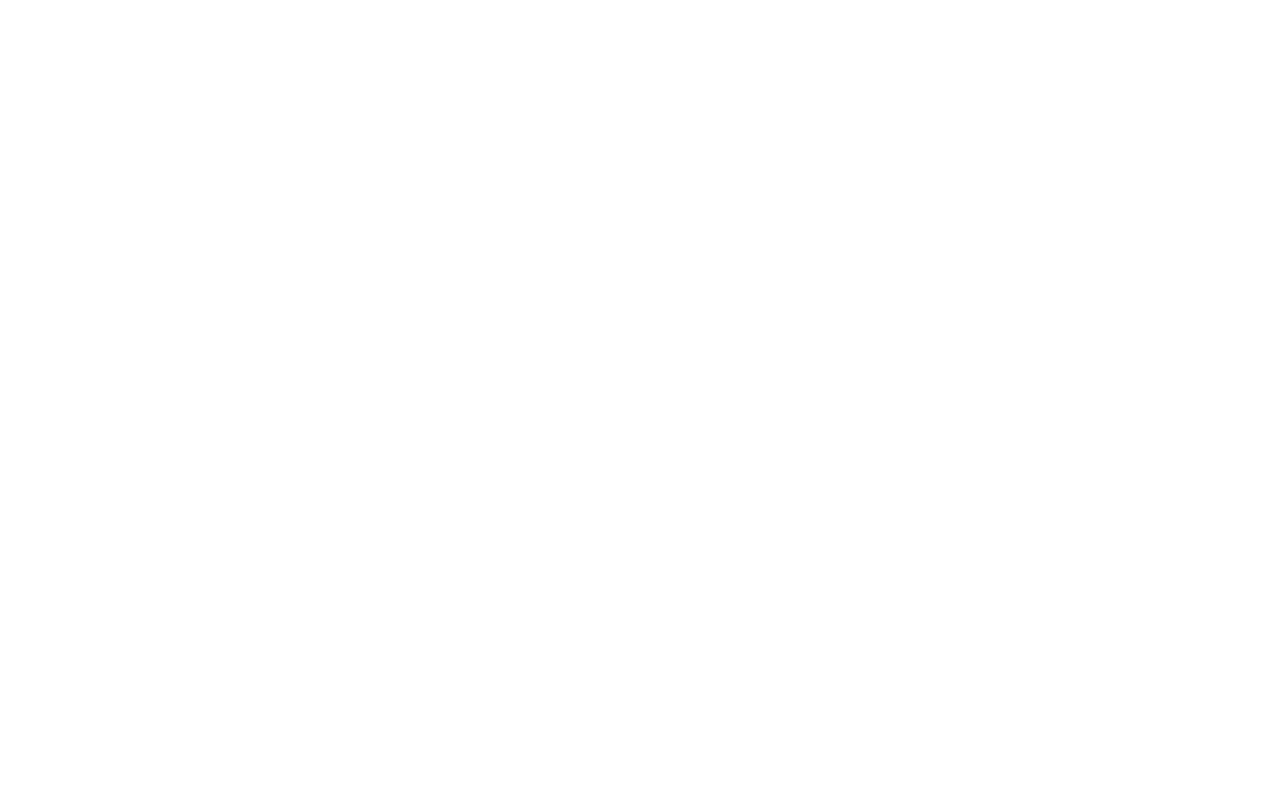
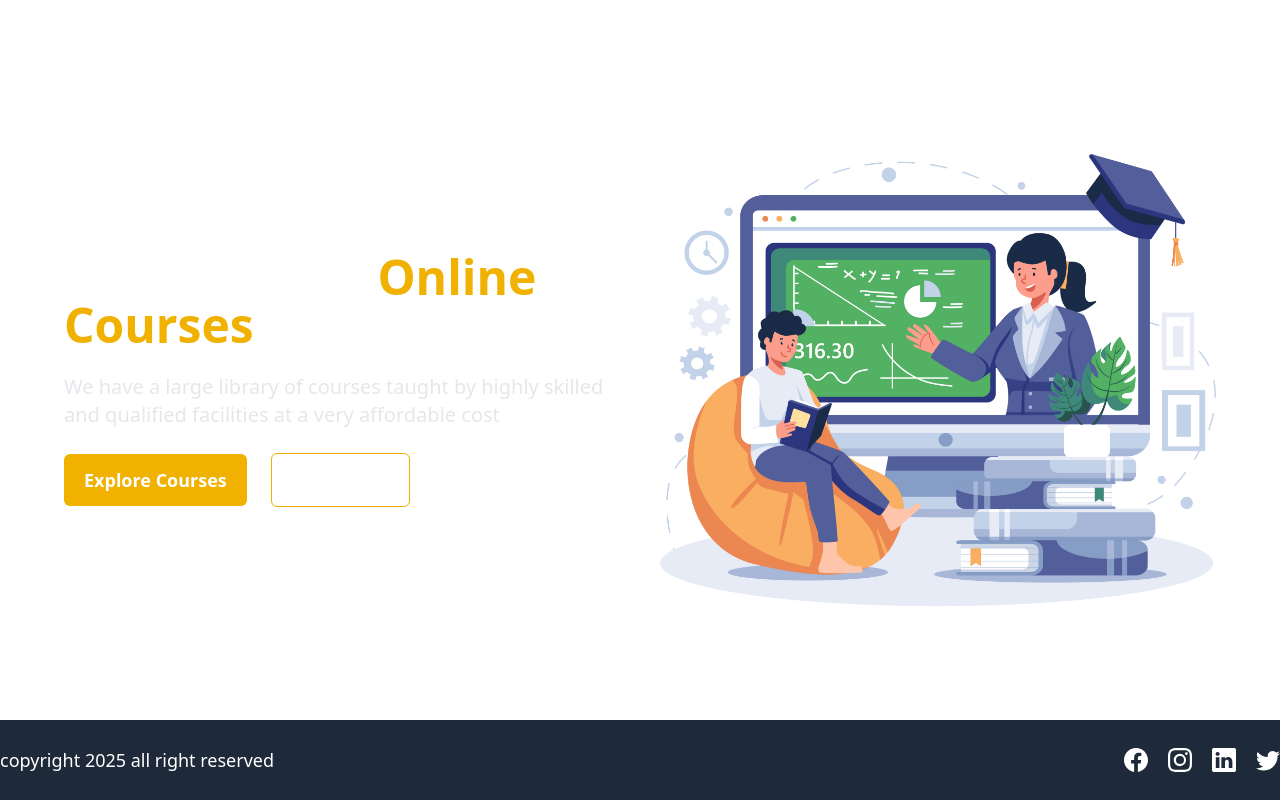
Before and after one commit to IsamirMalik/Projects, a React (Vite) app in the folder lms-frontend/: page / in a window 1280 px wide. Built offline with nearby package versions, Linux system fonts and the light colour scheme.

Commit message:
added basic layout and integrated to homepage

```diff
--- a/lms-frontend/src/App.jsx
+++ b/lms-frontend/src/App.jsx
@@ -1,13 +1,14 @@
 import React from "react";
 import "./App.css";
 import { Routes, Route } from "react-router-dom";
+import HomePage from "./Pages/HomePage";
 
 function App() {
   return (
     <>
-      {/* <Routes> */}
-
-      {/* </Routes> */}
+      <Routes>
+        <Route path="/" element={<HomePage />}></Route>
+      </Routes>
     </>
   );
 }
--- /dev/null
+++ b/lms-frontend/src/Components/HomeLayout.jsx
@@ -0,0 +1,66 @@
+import React from "react";
+import { Link } from "react-router-dom";
+import { FiMenu } from "react-icons/fi";
+import { AiFillCloseCircle } from "react-icons/ai";
+import Footer from "./Footer";
+
+function HomeLayout({ children }) {
+  function changeWidth() {
+    const drawerSide = document.getElementsByClassName("drawer-side");
+    // console.log(drawerSide);
+    drawerSide[0].style.width = "auto";
+  }
+
+  function hideDrawer() {
+    const element = document.getElementsByClassName("drawer-toggle");
+    element[0].checked = false;
+
+    const drawerSide = document.getElementsByClassName("drawer-side");
+    console.log(drawerSide);
+    drawerSide[0].style.width = 0;
+
+  }
+
+  return (
+    <div>
+      <div className="drawer absolute left-0 z-50 w-fit">
+        <input className="drawer-toggle" id="my-drawer" type="checkbox" />
+        <div className="drawer-content">
+          <label htmlFor="my-drawer" className="cursor-pointer relative">
+            <FiMenu
+              onClick={changeWidth}
+              size={"32px"}
+              className="font-bold text-white m-4"
+            />
+          </label>
+        </div>
+        <div className="drawer-side w-0">
+          <label htmlFor="my-drawer" className="drawer-overlay"></label>
+          <ul className="menu p-4 w-48 sm:w-80 bg-base-200 text-base-content relative">
+            <li className="w-fit absolute right-2 z-50">
+              <button onClick={hideDrawer}>
+                <AiFillCloseCircle size={"24px"} />
+              </button>
+            </li>
+            <li>
+              <Link to="/">Home</Link>
+            </li>
+            <li>
+              <Link to="/course">All Courses</Link>
+            </li>
+            <li>
+              <Link to="/contact">Contact</Link>
+            </li>
+            <li>
+              <Link to="/aboutus">AAbout us</Link>
+            </li>
+          </ul>
+        </div>
+      </div>
+      {children}
+      <Footer />
+    </div>
+  );
+}
+
+export default HomeLayout;
--- /dev/null
+++ b/lms-frontend/src/Pages/HomePage.jsx
@@ -0,0 +1,44 @@
+import HomeLayout from "../Components/HomeLayout";
+import { Link } from "react-router-dom";
+import homePageMainImage from "../assets/images/homePageMainImage.png";
+import React from "react";
+
+
+function HomePage(){
+
+  return (
+    <HomeLayout>
+      <div className="pt-10 text-white flex items-center justify-center gap-10 mx-16 h-[90vh]">
+        <div className="w-1/2 space-y-6">
+          <h1 className="text-5xl font-semibold">
+          Find out best
+            <span className="text-yellow-500 font-bold">
+              Online Courses
+            </span>
+          </h1>
+          <p className="text-xl text-gray-200">
+            We have a large library of courses taught by highly skilled and qualified facilities at a very affordable cost
+          </p>
+          <div className="space-x-6">
+              <Link to="/courses">
+                <button className="bg-yellow-500 py-3 px-5 rounded-md font-semibold text-lg coursor-pointer hover:bg-yellow-600 transition-all ease-in-out duration-300">
+                  Explore Courses
+                </button>
+              </Link>
+              <Link to="/contact">
+                <button className="border border-yellow-500 py-3 px-5 rounded-md font-semibold text-lg coursor-pointer hover:bg-yellow-600 transition-all ease-in-out duration-300">
+                  Contact Us
+                </button>
+              </Link>
+          </div>
+        </div>
+
+        <div className="w-1/2 flex items-center justify-center">
+            <img src={homePageMainImage} alt="Home page image" />
+        </div>
+      </div>
+    </HomeLayout>
+  )
+}
+
+export default HomePage;
--- a/lms-frontend/src/index.css
+++ b/lms-frontend/src/index.css
@@ -1,7 +1,8 @@
 @import "tailwindcss";
+@plugin "daisyui";
 
 body {
   margin: auto;
-  /* max-width: 1440px; */
+  width: 100vw;
   position: relative;
 }
--- a/lms-frontend/vite.config.js
+++ b/lms-frontend/vite.config.js
@@ -3,6 +3,6 @@
 
 export default defineConfig({
   plugins: [
-    tailwindcss(),
+    tailwindcss()
   ],
 })
```
Also changed, not shown: lms-frontend/src/assets/images/homePageMainImage.png (added).
